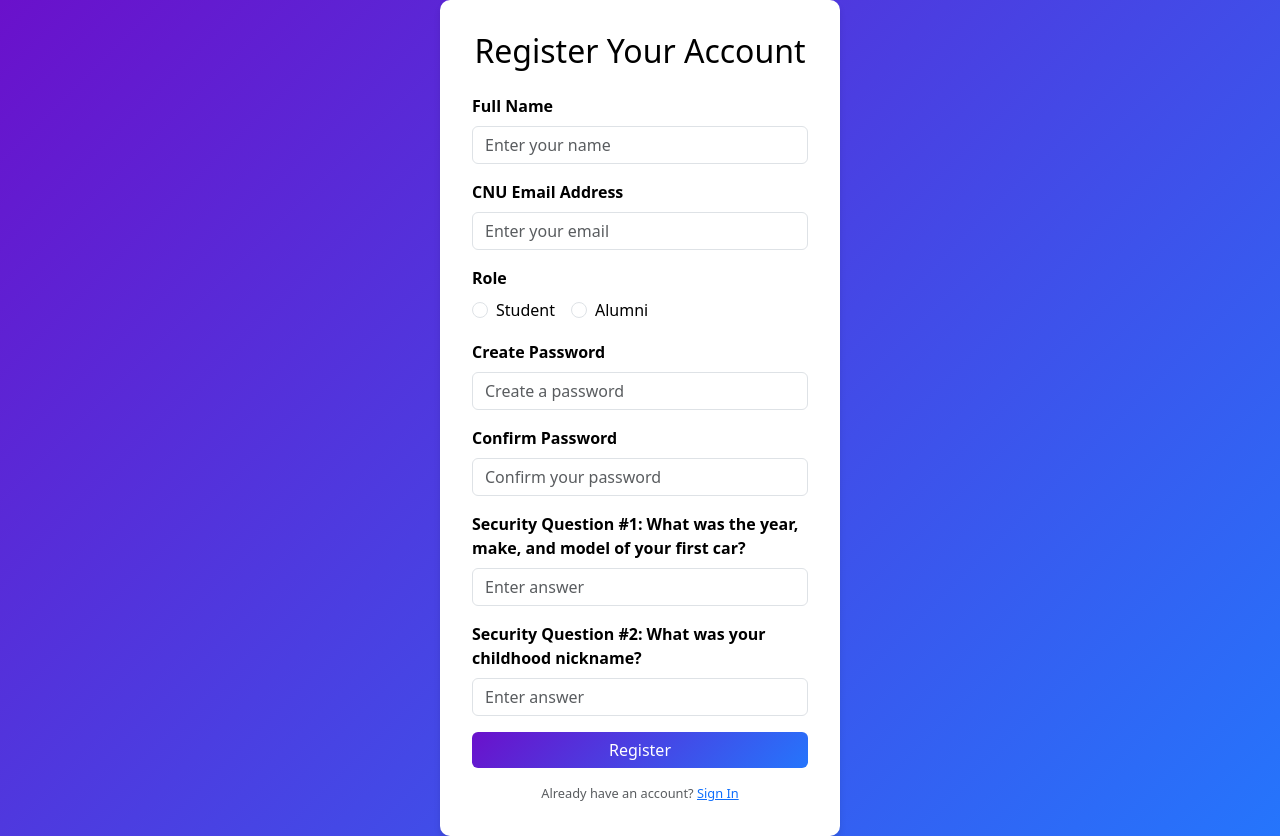
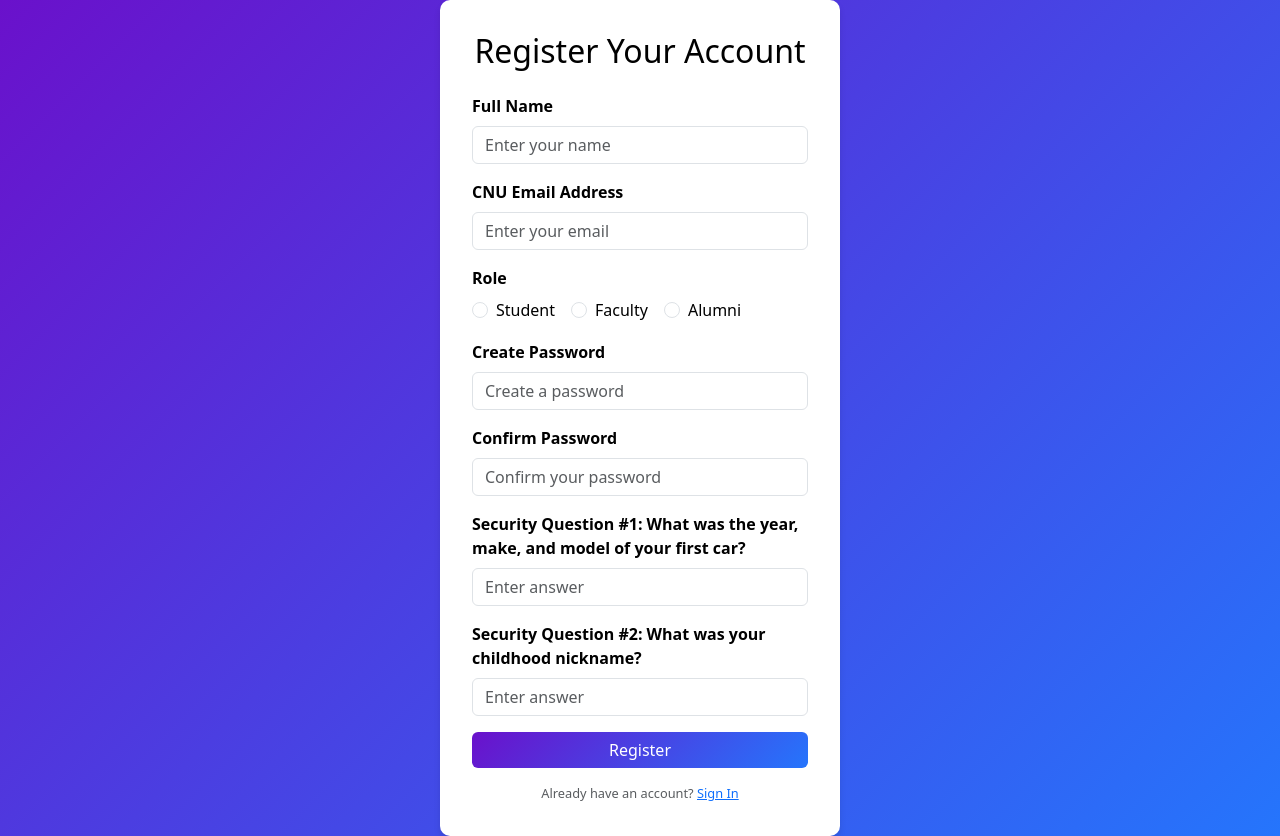
Before and after one commit to SHess02/Xray351, a PHP site: page /register.php in a window 1280 px wide. Run offline with PHP 8.4, Linux system fonts and the light colour scheme.

Commit message:
radio buttons into database works

```diff
--- a/SH_folder/login.php
+++ b/SH_folder/login.php
@@ -68,6 +68,11 @@ if ($_SERVER["REQUEST_METHOD"] == "POST") {
             text-align: center;
             margin-bottom: 1.5rem;
         }
+		.rectangle {
+		  height: 50px;
+		  width: 100px;
+		  background-color: white;
+		}
 
         .form-label {
             font-weight: bold;
@@ -105,6 +110,7 @@ if ($_SERVER["REQUEST_METHOD"] == "POST") {
     <h1>Alumni Connect</h1>
 	<br>
     <div class="text-center">
+
         <img src="cnu_logo.jpg" class="center-image" alt="Logo">
     </div>
 
--- a/SH_folder/register.php
+++ b/SH_folder/register.php
@@ -5,6 +5,7 @@ include 'db_connect_temp.php';
 if ($_SERVER["REQUEST_METHOD"] == "POST") {
     $name = trim($_POST['name']);
     $email = trim(strtolower($_POST['email']));
+	$role = ($_POST['role']);
     $password = trim($_POST['password']);
     $confirm_password = trim($_POST['confirm_password']);
     $security_a1 = trim(strtolower($_POST['security_a1']));
@@ -141,11 +142,15 @@ if ($_SERVER["REQUEST_METHOD"] == "POST") {
                 <label class="form-label">Role</label>
                 <div class="d-flex">
                     <div class="form-check me-3">
-                        <input type="radio" id="student" name="toggle" value="student" class="form-check-input">
+                        <input type="radio" id="student" name="role" value="student" class="form-check-input">
                         <label for="student" class="form-check-label">Student</label>
                     </div>
+					<div class="form-check me-3">
+                        <input type="radio" id="faculty" name="role" value="faculty" class="form-check-input">
+                        <label for="faculty" class="form-check-label">Faculty</label>
+                    </div>
                     <div class="form-check">
-                        <input type="radio" id="alumni" name="toggle" value="alumni" class="form-check-input">
+                        <input type="radio" id="alumni" name="role" value="alumni" class="form-check-input">
                         <label for="alumni" class="form-check-label">Alumni</label>
                     </div>
                 </div>
```
